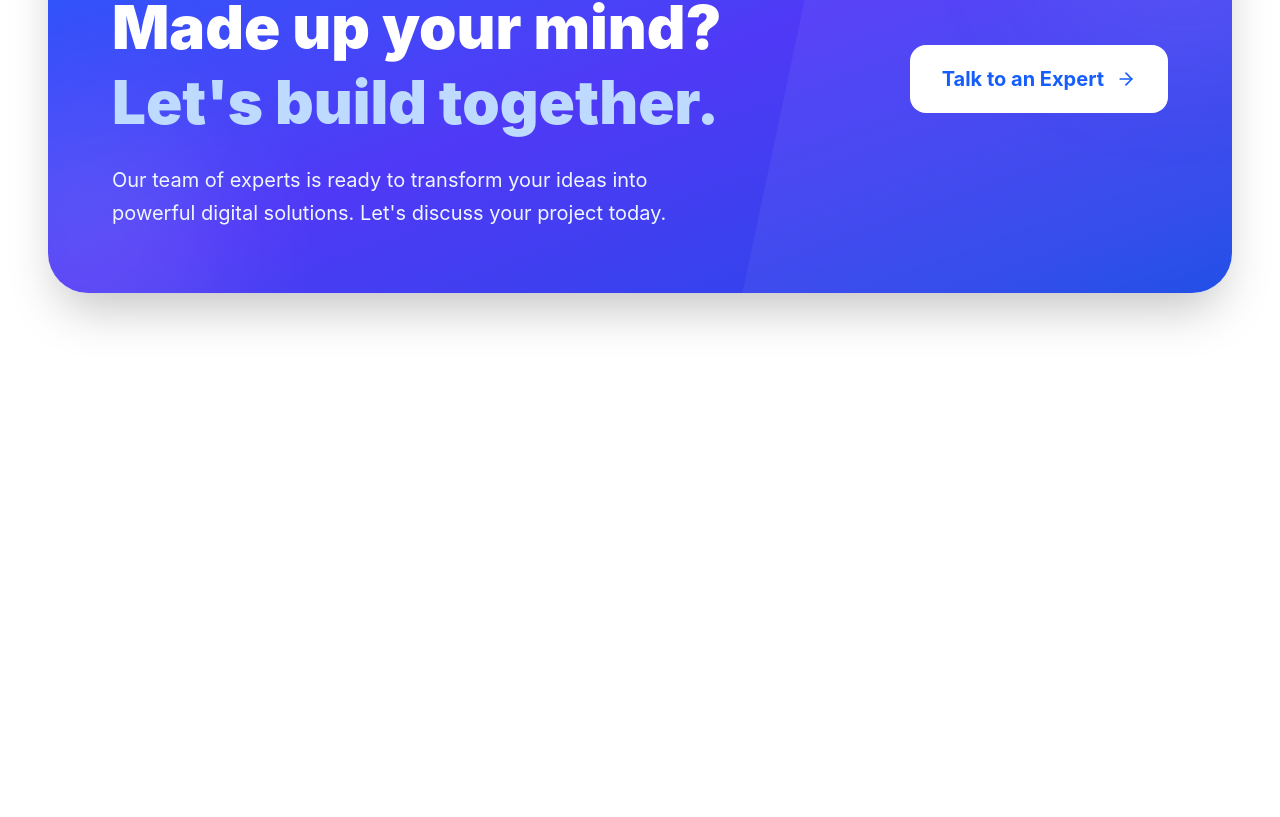
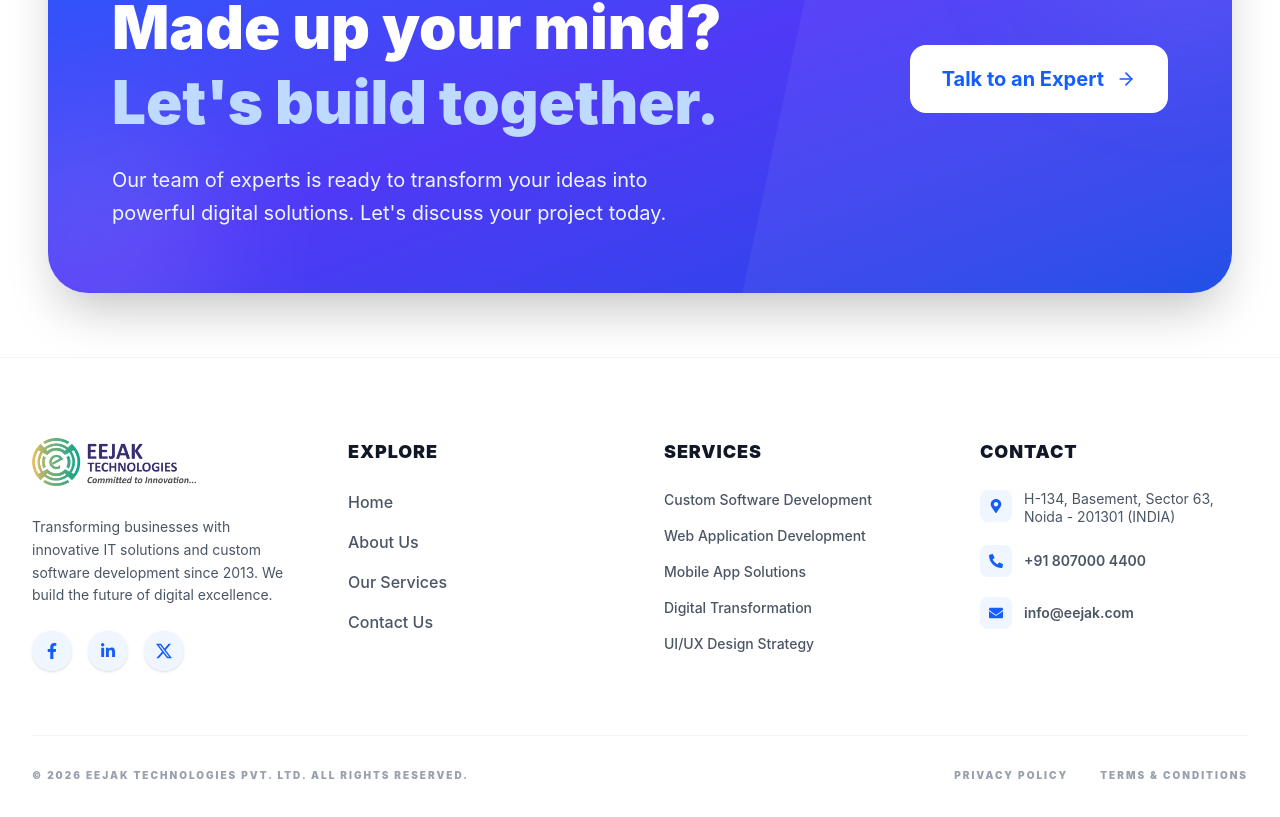
Before and after one commit to akasheejak/Eejak-Tech, a React (Vite) app: page / in a window 1280 px wide. Shown: the part 8397-9214 px from the top of the page. Before the commit the page ends 8754 px from the top, so only its background shows below. Built offline with nearby package versions, Linux system fonts and the light colour scheme.

Commit message:
Putting the footer data and pass the data in footer

```diff
--- a/src/App.jsx
+++ b/src/App.jsx
@@ -1,14 +1,15 @@
 import { Outlet, useLocation } from 'react-router-dom';
 import Navbar from './components/navbar';
+import Footer from './components/Footer';
 import { motion, AnimatePresence } from 'framer-motion';
 
 const App = () => {
   const location = useLocation();
 
   return (
-    <div className="min-h-screen bg-white">
+    <div className="min-h-screen bg-white flex flex-col">
       <Navbar />
-      <main className="max-w-[1500px] mx-auto px-4 md:px-8 pt-20">
+      <main className="max-w-[1500px] mx-auto px-4 md:px-8 pt-20 flex-grow">
         <AnimatePresence mode="wait">
           <motion.div
             key={location.pathname}
@@ -22,6 +23,8 @@ const App = () => {
         </AnimatePresence>
       </main>
 
+      <Footer />
+
       {/* Premium background blobs */}
       <div className="fixed top-[-10%] left-[-10%] w-[40%] h-[40%] bg-blue-100/50 rounded-full blur-[120px] -z-10 animate-pulse" />
       <div className="fixed bottom-[-10%] right-[-10%] w-[40%] h-[40%] bg-indigo-100/50 rounded-full blur-[120px] -z-10" />
--- /dev/null
+++ b/src/components/Footer.jsx
@@ -0,0 +1,113 @@
+import React from "react";
+import { Link } from "react-router-dom";
+import {
+  FaFacebookF,
+  FaLinkedinIn,
+  FaPhoneAlt,
+  FaEnvelope,
+  FaMapMarkerAlt,
+} from "react-icons/fa";
+import { BsTwitterX } from "react-icons/bs";
+import logo from "../assets/image/logo.png";
+
+const Footer = () => {
+  const currentYear = new Date().getFullYear();
+
+  return (
+    <footer className="bg-white border-t border-gray-100 pt-20 pb-10">
+      <div className="container mx-auto px-4 md:px-8">
+        <div className="grid grid-cols-1 md:grid-cols-2 lg:grid-cols-4 gap-12 mb-16">
+
+          {/* Brand & Mission */}
+          <div className="space-y-6">
+            <Link to="/" className="inline-block transition-transform hover:scale-105">
+              <img src={logo} alt="Eejak Tech Logo" className="h-12 w-auto" />
+            </Link>
+            <p className="text-gray-600 text-sm leading-relaxed max-w-xs">
+              Transforming businesses with innovative IT solutions and custom software
+              development since 2013. We build the future of digital excellence.
+            </p>
+            <div className="flex items-center space-x-4">
+              <a href="#" className="w-10 h-10 rounded-full bg-blue-50 text-blue-600 flex items-center justify-center hover:bg-blue-600 hover:text-white transition-all duration-300 transform hover:scale-110 shadow-sm">
+                <FaFacebookF size={16} />
+              </a>
+              <a href="https://in.linkedin.com/company/eejak-technologies" target="_blank" rel="noreferrer" className="w-10 h-10 rounded-full bg-blue-50 text-blue-600 flex items-center justify-center hover:bg-blue-600 hover:text-white transition-all duration-300 transform hover:scale-110 shadow-sm">
+                <FaLinkedinIn size={16} />
+              </a>
+              <a href="#" className="w-10 h-10 rounded-full bg-blue-50 text-blue-600 flex items-center justify-center hover:bg-blue-600 hover:text-white transition-all duration-300 transform hover:scale-110 shadow-sm">
+                <BsTwitterX size={16} />
+              </a>
+            </div>
+          </div>
+
+          {/* Quick Links */}
+          <div>
+            <h3 className="text-gray-900 font-black text-lg mb-6 uppercase tracking-wider">Explore</h3>
+            <ul className="space-y-4">
+              <li>
+                <Link to="/" className="text-gray-600 hover:text-blue-600 transition-colors font-medium">Home</Link>
+              </li>
+              <li>
+                <Link to="/about" className="text-gray-600 hover:text-blue-600 transition-colors font-medium">About Us</Link>
+              </li>
+              <li>
+                <Link to="/services" className="text-gray-600 hover:text-blue-600 transition-colors font-medium">Our Services</Link>
+              </li>
+              <li>
+                <Link to="/contact" className="text-gray-600 hover:text-blue-600 transition-colors font-medium">Contact Us</Link>
+              </li>
+            </ul>
+          </div>
+
+          {/* Services */}
+          <div>
+            <h3 className="text-gray-900 font-black text-lg mb-6 uppercase tracking-wider">Services</h3>
+            <ul className="space-y-4 text-sm font-medium">
+              <li className="text-gray-600 hover:text-blue-600 transition-colors cursor-pointer">Custom Software Development</li>
+              <li className="text-gray-600 hover:text-blue-600 transition-colors cursor-pointer">Web Application Development</li>
+              <li className="text-gray-600 hover:text-blue-600 transition-colors cursor-pointer">Mobile App Solutions</li>
+              <li className="text-gray-600 hover:text-blue-600 transition-colors cursor-pointer">Digital Transformation</li>
+              <li className="text-gray-600 hover:text-blue-600 transition-colors cursor-pointer">UI/UX Design Strategy</li>
+            </ul>
+          </div>
+
+          {/* Contact Details */}
+          <div>
+            <h3 className="text-gray-900 font-black text-lg mb-6 uppercase tracking-wider">Contact</h3>
+            <ul className="space-y-5">
+              <li className="flex items-start space-x-3 group">
+                <div className="w-8 h-8 rounded-lg bg-blue-50 flex items-center justify-center flex-shrink-0 group-hover:bg-blue-600 transition-colors duration-300">
+                  <FaMapMarkerAlt className="text-blue-600 group-hover:text-white transition-colors" size={14} />
+                </div>
+                <span className="text-sm text-gray-600 leading-tight">H-134, Basement, Sector 63, Noida - 201301 (INDIA)</span>
+              </li>
+              <li className="flex items-center space-x-3 group">
+                <div className="w-8 h-8 rounded-lg bg-blue-50 flex items-center justify-center flex-shrink-0 group-hover:bg-blue-600 transition-colors duration-300">
+                  <FaPhoneAlt className="text-blue-600 group-hover:text-white transition-colors" size={14} />
+                </div>
+                <a href="tel:+918070004400" className="text-sm text-gray-600 hover:text-blue-600 transition-colors font-semibold">+91 807000 4400</a>
+              </li>
+              <li className="flex items-center space-x-3 group">
+                <div className="w-8 h-8 rounded-lg bg-blue-50 flex items-center justify-center flex-shrink-0 group-hover:bg-blue-600 transition-colors duration-300">
+                  <FaEnvelope className="text-blue-600 group-hover:text-white transition-colors" size={14} />
+                </div>
+                <a href="mailto:info@eejak.com" className="text-sm text-gray-600 hover:text-blue-600 transition-colors font-semibold">info@eejak.com</a>
+              </li>
+            </ul>
+          </div>
+        </div>
+
+        {/* Bottom Bar */}
+        <div className="border-t border-gray-100 pt-8 flex flex-col md:flex-row items-center justify-between gap-6 text-[10px] tracking-[0.2em] uppercase font-black text-gray-400">
+          <p>&copy; {currentYear} Eejak Technologies Pvt. Ltd. All rights reserved.</p>
+          <div className="flex items-center space-x-8">
+            <a href="#" className="hover:text-blue-600 transition-colors">Privacy Policy</a>
+            <a href="#" className="hover:text-blue-600 transition-colors">Terms & Conditions</a>
+          </div>
+        </div>
+      </div>
+    </footer>
+  );
+};
+
+export default Footer;
```
